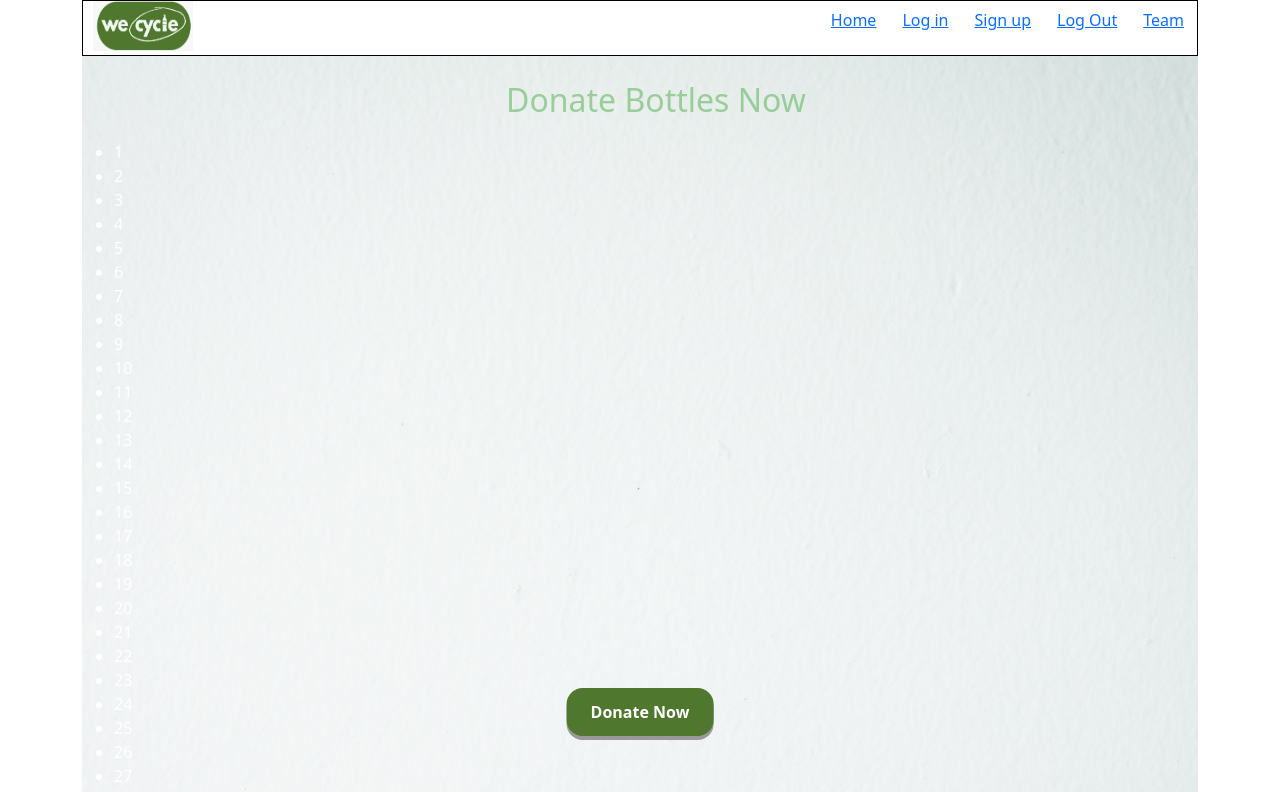
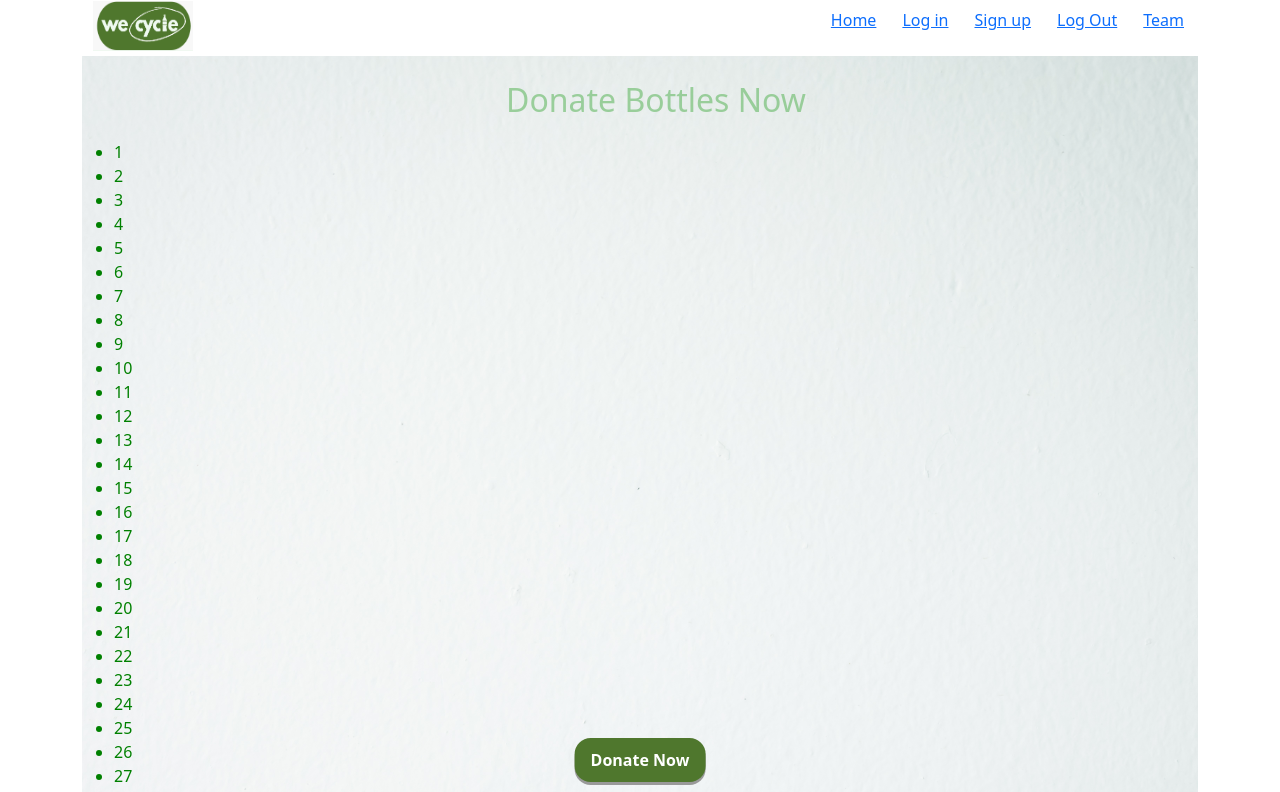
Before and after one commit to Mazianos/COMP2800-Team-BBY-15-wecycle, a React (Create React App) app in the folder client2/: page / in a window 1280 px wide. Shown: the top 792 px of the page. Built offline with nearby package versions, Linux system fonts and the light colour scheme; no server answers.

Commit message:
editing UI/UX components

```diff
--- a/client2/src/components/LandingPage.js
+++ b/client2/src/components/LandingPage.js
@@ -115,12 +115,12 @@ function Landing() {
     <div class="adListings">
       <ul>
       {data.map(row =>(
-        <li key={row} style={{background: "transparent", color: "white"}}>
+        <li key={row} style={{background: "transparent", color: "green"}}>
           {row}
         </li>
       ))}
 
-      {loading && <li>Loading...</li>}
+      {loading && <p>Loading...</p>}
 
       {!loading && more &&(
         <li ref={setElement} style={{background: "white"}}>
--- a/client2/src/css/Navbar.css
+++ b/client2/src/css/Navbar.css
@@ -1,5 +1,5 @@
 .NavbarItems {
-    border: 1px solid black;
+    border: 1px solid transparent;
     background-color: white;
 }
 
--- a/client2/src/css/landingPage.css
+++ b/client2/src/css/landingPage.css
@@ -21,16 +21,16 @@
 
 .signupBtn {
   position: fixed;
-  top: 89%;
+  top: 95%;
   left: 50%;
   transform: translate(-50%, -50%);
   -ms-transform: translate(-50%, -50%);
   background-color: #4f772d;
-  box-shadow: 0 4px #999;
+  box-shadow: 0 3px #999;
   color: white;
   font-size: 16px;
   font-weight: bold;
-  padding: 12px 24px;
+  padding: 10px 16px;
   outline:none;
   border: none;
   cursor: pointer;
@@ -43,7 +43,7 @@
 
 .signupBtn:active {
   background-color: #4f772d;
-  box-shadow: 5px 5px #666;
+  box-shadow: 2px 2px #666;
 }
 
 .quoteContainer{
```
